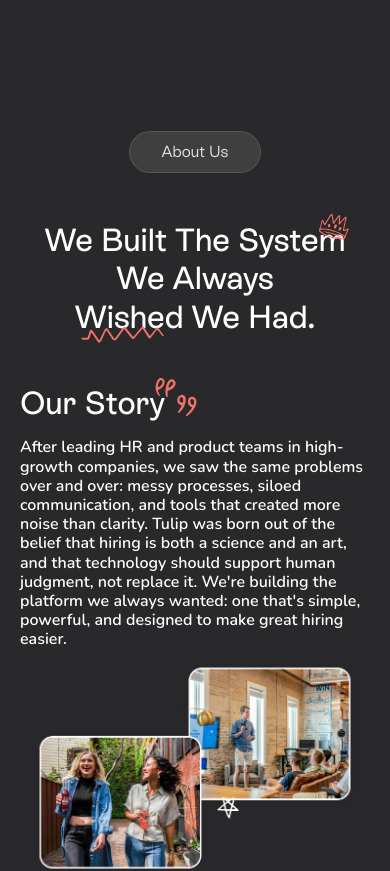
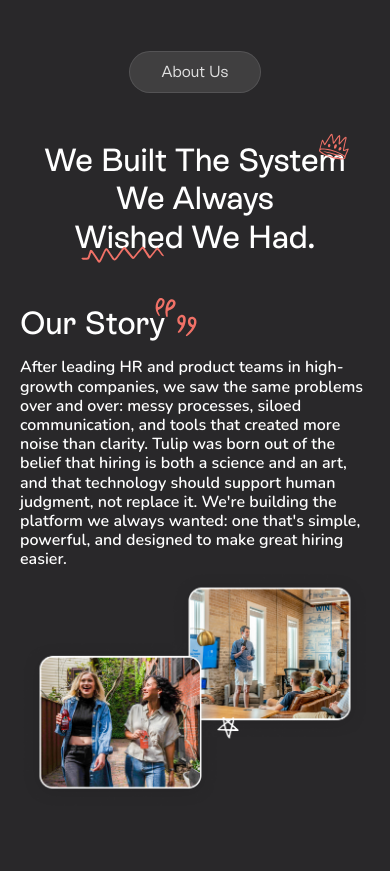
Before and after one commit to Ayesha-ehsan905/TulipHCM, a Next.js app: page / in a window 390 px wide. Shown: the part 5440-6311 px from the top of the page. Built offline with nearby package versions, Linux system fonts and the light colour scheme.

Commit message:
mobile responiveness

```diff
--- a/src/components/AboutUs.tsx
+++ b/src/components/AboutUs.tsx
@@ -17,7 +17,7 @@
         />
       </div>
       {/* Content on top */}
-      <div className="absolute inset-0 z-10 flex flex-col items-center mt-35 px-5 lg:px-0">
+      <div className="absolute inset-0 z-10 flex flex-col items-center mt-15 px-5 lg:px-0 lg:mt-35 ">
         <div className="flex flex-col justify-center items-center gap-12   ">
           <div className=" text-center  border text-base  bg-light-gray-transparent text-light-gray border-light-gray-transparent rounded-[80px] px-8 py-2 font-normal">
             About Us{" "}
@@ -66,7 +66,7 @@
               alt="hero section image"
               width={900}
               height={900}
-              className="lg:max-w-[650px] lg:max-h-[650px] "
+              className="pb-10 lg:pb-0 lg:max-w-[650px] lg:max-h-[650px] "
             />
           </div>
         </div>
```
